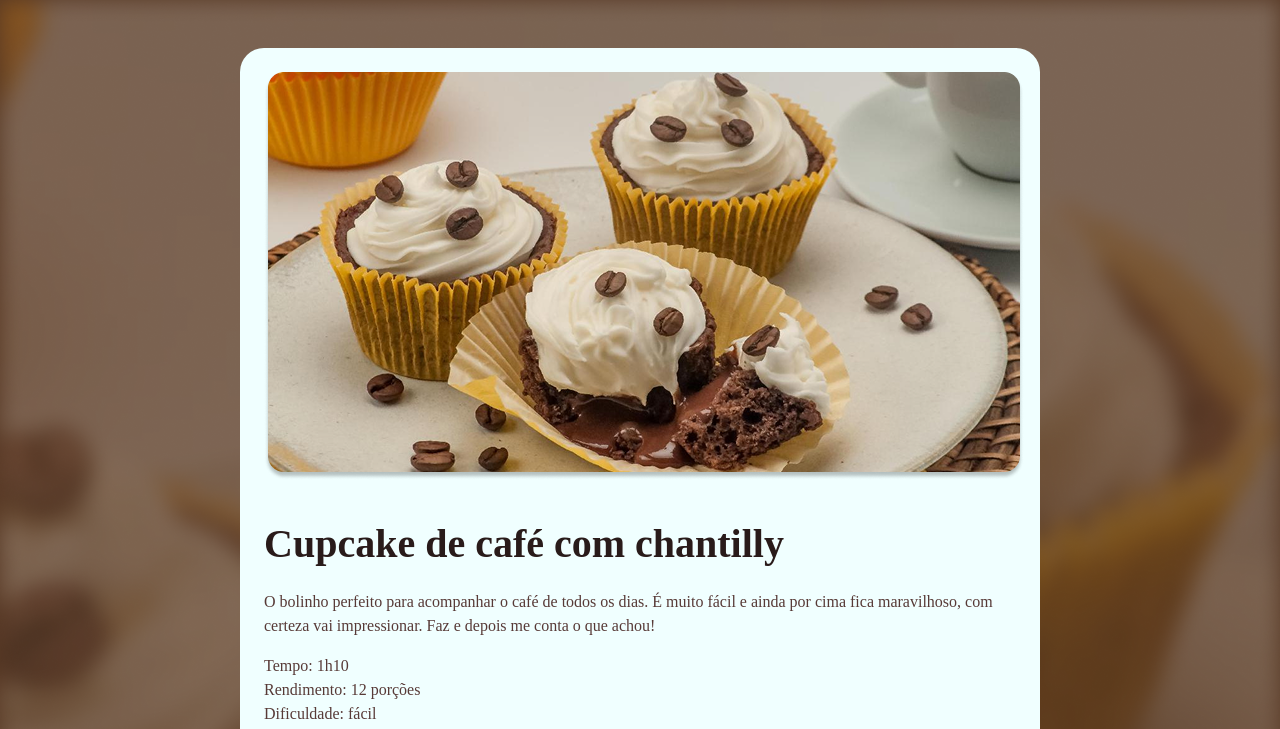
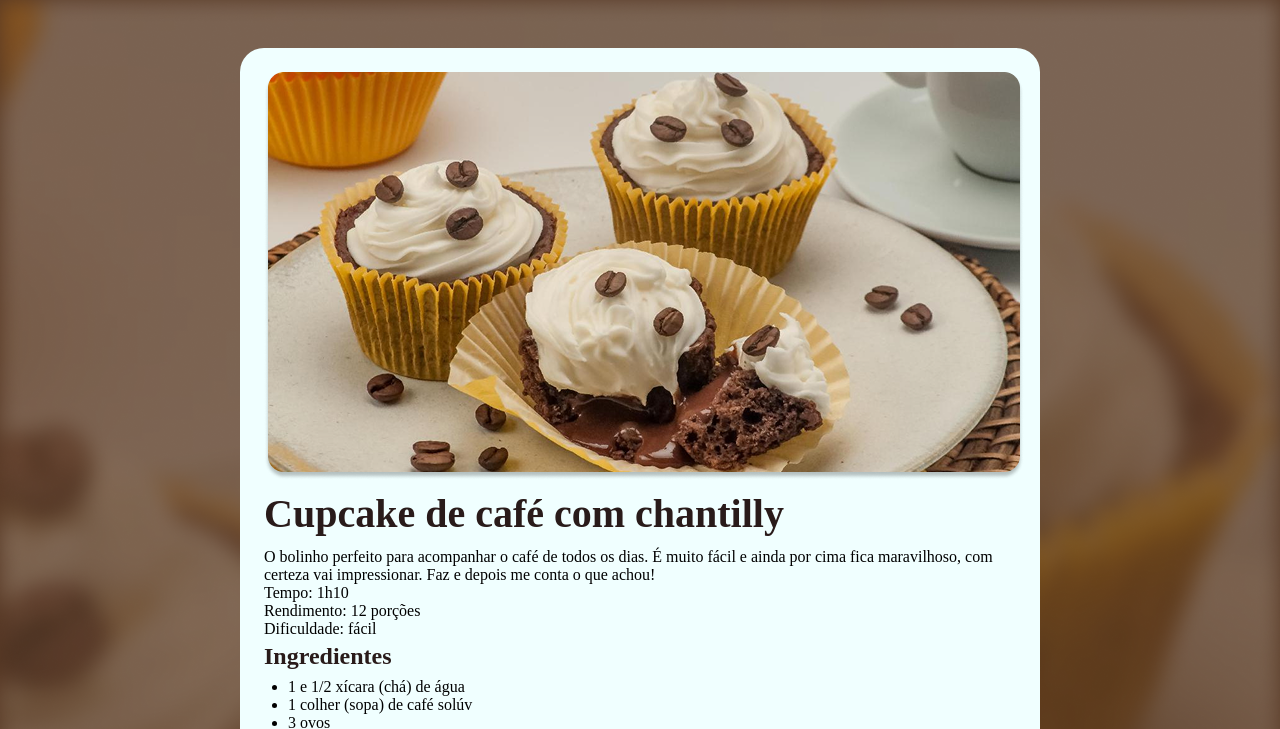
Before and after one commit to Luky01/git.aula, a plain HTML site: page receita cupcake/index.html in a window 1280 px wide. Shown: the top 729 px of the page. Drawn offline with Linux system fonts and the light colour scheme; a web font is replaced by a local one.

Commit message:
margin and padding

```diff
--- a/receita cupcake/style.css
+++ b/receita cupcake/style.css
@@ -1,4 +1,10 @@
-:root{
+*{
+  margin: 0;
+  padding: 0;
+  box-sizing: border-box;
+}
+
+root{
   font-family: "Alice"serif;
   line-height: 150%;
   color:#573a37;
```
